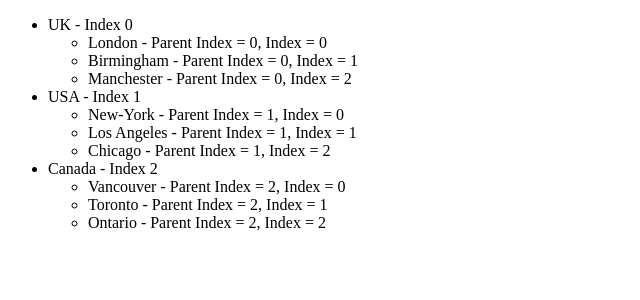
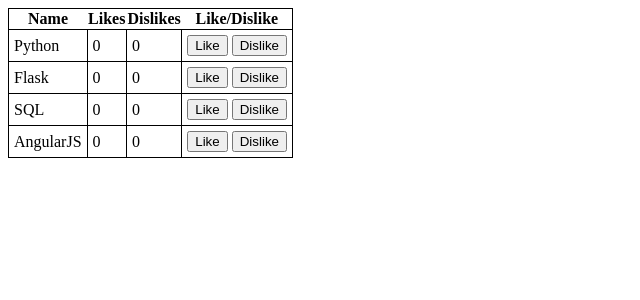
Before and after one commit to agrytsenko/ng-tutorial, a Flask app: page / in a window 1280 px wide. Shown: the top 300 px of the page, without its empty margins (0-640 px from the left). Run offline with Flask 2, Linux system fonts and the light colour scheme; some libraries are stand-ins or nearby versions.

Commit message:
ng-click

```diff
--- a/app.py
+++ b/app.py
@@ -17,7 +17,8 @@
 
 shared_files = {
     '/js': os.path.join(os.path.dirname(__file__), 'js'),
-    '/': os.path.join(os.path.dirname(__file__), 'templates')
+    '/': os.path.join(os.path.dirname(__file__), 'templates'),
+    '/styles.css': os.path.join(os.path.dirname(__file__), 'styles.css')
 }
 
 if __name__ == '__main__':
--- a/js/script.js
+++ b/js/script.js
@@ -3,31 +3,20 @@
 angular
     .module("myModule", [])
     .controller("myController", function($scope) {
-        var countries = [
-            {
-                name: 'UK',
-                cities: [
-                    {name: 'London'},
-                    {name: 'Birmingham'},
-                    {name: 'Manchester'}
-                ]
-            },
-            {
-                name: 'USA',
-                cities: [
-                    {name: 'New-York'},
-                    {name: 'Los Angeles'},
-                    {name: 'Chicago'}
-                ]
-            },
-            {
-                name: 'Canada',
-                cities: [
-                    {name: 'Vancouver'},
-                    {name: 'Toronto'},
-                    {name: 'Ontario'}
-                ]
-            }
+        var technologies = [
+            {name: 'Python', likes: 0, dislikes: 0},
+            {name: 'Flask', likes: 0, dislikes: 0},
+            {name: 'SQL', likes: 0, dislikes: 0},
+            {name: 'AngularJS', likes: 0, dislikes: 0}
         ];
-        $scope.countries = countries;
+
+        $scope.technologies = technologies;
+
+        $scope.likeTechnology = function(tec) {
+            tec.likes++;
+        };
+
+        $scope.dislikeTechnology = function(tec) {
+            tec.dislikes++;
+        };
 });
--- /dev/null
+++ b/styles.css
@@ -0,0 +1,11 @@
+table {
+    border-collapse: collapse;
+    border: 1px solid black;
+}
+
+tr, td {
+    padding: 5px;
+    border: 1px solid black;
+}
+
+td {text-align: left}
--- a/templates/index.html
+++ b/templates/index.html
@@ -4,20 +4,32 @@
     <title>Ng-tests</title>
     <script src="/js/angular.js"></script>
     <script src="/js/script.js"></script>
+    <link href="/styles.css" rel="stylesheet" />
 </head>
 
 <body>
     <div ng-controller="myController">
-        <ul>
-            <li ng-repeat="country in countries" ng-init="parentIndex = $index">
-                {{ country.name }} - Index {{ $index }}
-                <ul>
-                    <li ng-repeat="city in country.cities">
-                        {{ city.name }} - Parent Index = {{ parentIndex }}, Index = {{ $index }}
-                    </li>
-                </ul>
-            </li>
-        </ul>
+        <table>
+            <thead>
+            <tr>
+                <th>Name</th>
+                <th>Likes</th>
+                <th>Dislikes</th>
+                <th>Like/Dislike</th>
+            </tr>
+            </thead>
+            <tbody>
+            <tr ng-repeat="technology in technologies">
+                <td>{{ technology.name }}</td>
+                <td>{{ technology.likes }}</td>
+                <td>{{ technology.dislikes }}</td>
+                <td>
+                    <input type="button" value="Like" ng-click="likeTechnology(technology)"/>
+                    <input type="button" value="Dislike" ng-click="dislikeTechnology(technology)"/>
+                </td>
+            </tr>
+            </tbody>
+        </table>
     </div>
 </body>
 </html>
```
